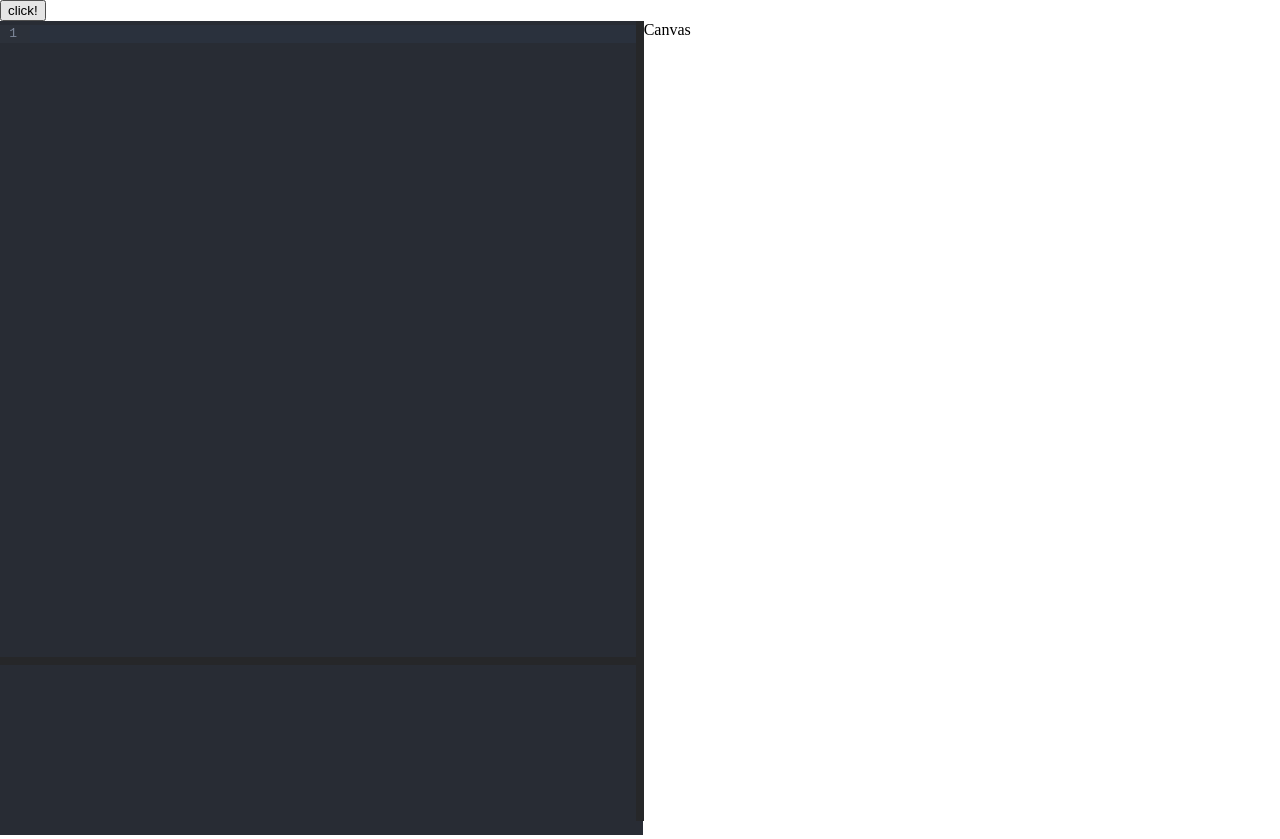
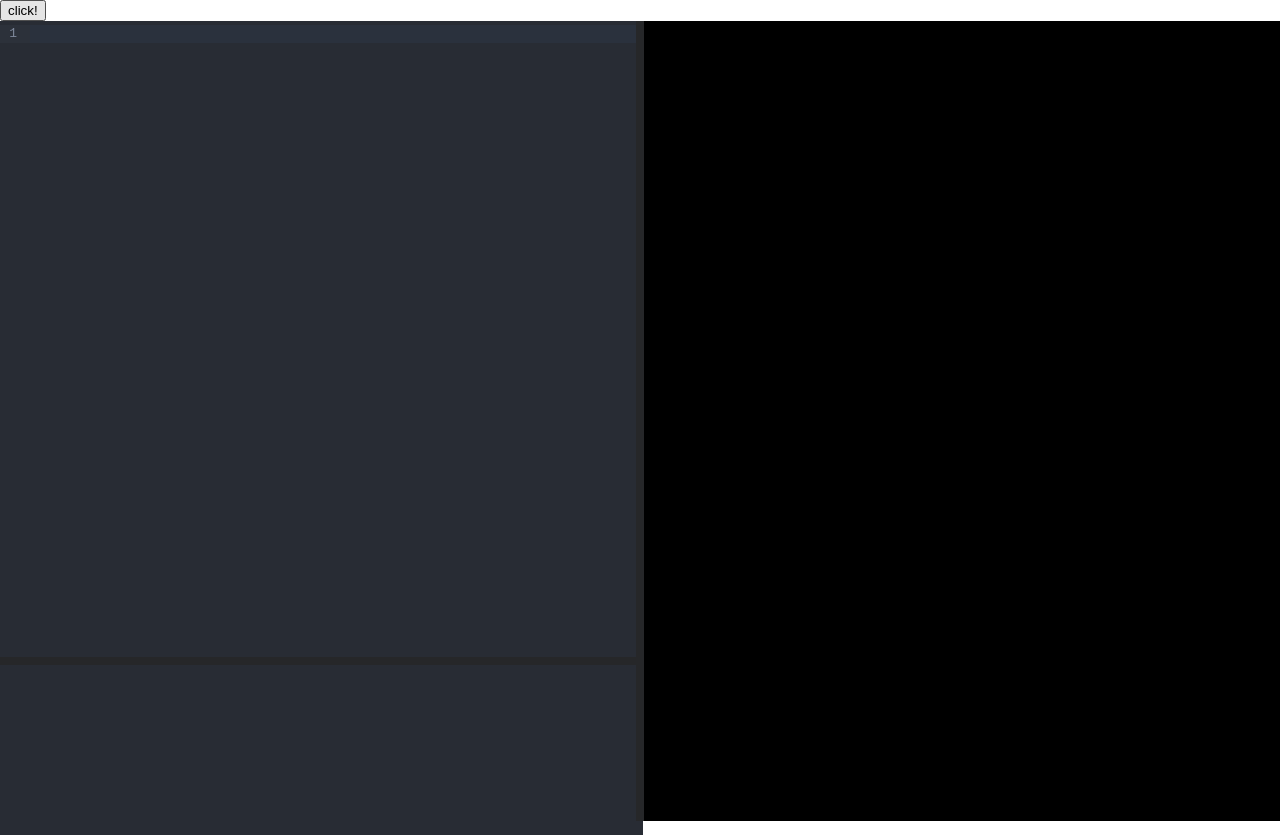
Before and after one commit to jl-wynen/pyrihelion, a Vue app: page / in a window 1280 px wide. Built offline with nearby package versions, Linux system fonts and the light colour scheme.

Commit message:
Add canvas component

```diff
--- a/src/App.vue
+++ b/src/App.vue
@@ -1,8 +1,10 @@
 <script setup lang="ts">
 import { ref } from "vue"
+import Canvas from "./components/Canvas.vue"
 import Editor from "./components/Editor.vue"
 import TextOutput from "./components/TextOutput.vue"
 
+const canvas = ref<Canvas | null>(null)
 const editor = ref<Editor | null>(null)
 const textOutput = ref<TextOutput | null>(null)
 
@@ -17,10 +19,10 @@
   <div id="app-main">
     <span class="toolbar"> <button @click="setCode">click!</button></span>
     <!-- prettier-ignore-attribute -->
-    <SplitPane direction="horizontal" initial_fraction=0.5>
+    <SplitPane direction="horizontal" initial_fraction="0.5">
       <template v-slot:first>
         <!-- prettier-ignore-attribute -->
-        <SplitPane direction="vertical" initial_fraction=0.8>
+        <SplitPane direction="vertical" initial_fraction="0.8">
           <template v-slot:first>
             <Editor ref="editor" />
           </template>
@@ -29,7 +31,9 @@
           </template>
         </SplitPane>
       </template>
-      <template v-slot:second> Canvas </template>
+      <template v-slot:second>
+        <Canvas ref="canvas" />
+      </template>
     </SplitPane>
   </div>
 </template>
--- /dev/null
+++ b/src/components/Canvas.vue
@@ -0,0 +1,15 @@
+<script setup lang="ts">
+
+</script>
+
+<template>
+<canvas class="canvas"></canvas>
+</template>
+
+<style lang="scss">
+.canvas {
+  width: 100%;
+  height: 100%;
+  background: black;
+}
+</style>
```
